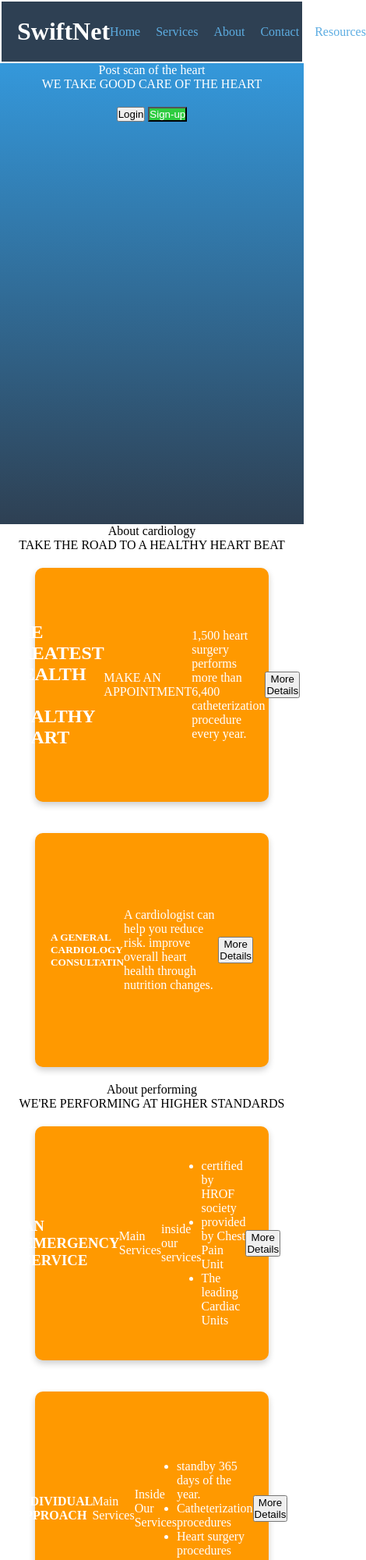
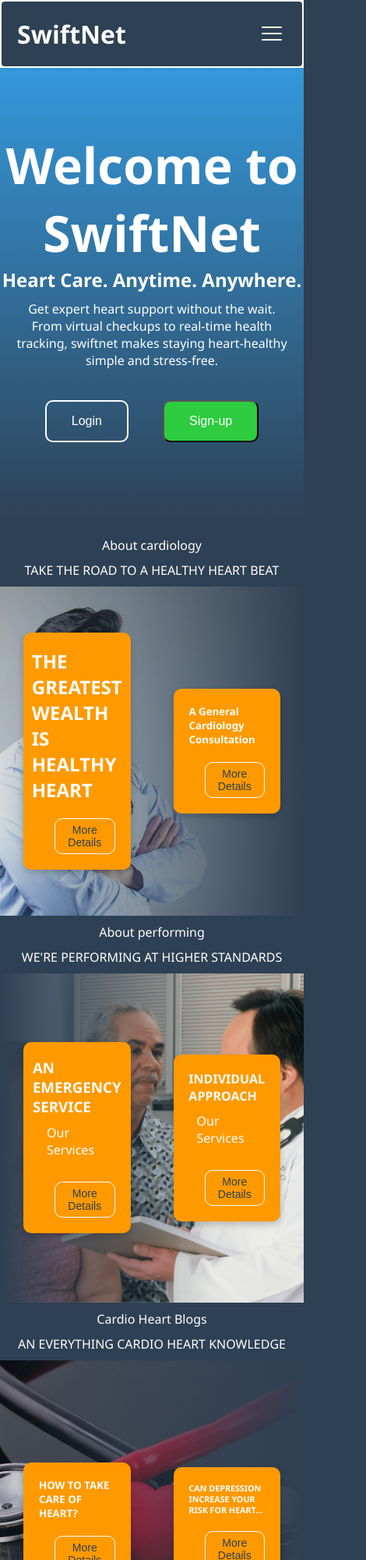
Before and after one commit to Jessy-code-maker/swiftNet, a plain HTML site: page index.html in a window 390 px wide. Shown: the top 2000 px of the page at 78% size, 470 px wide, since content can reach past the window. Drawn offline with Linux system fonts and the light colour scheme.

Commit message:
second commit

```diff
--- a/index.html
+++ b/index.html
@@ -7,10 +7,17 @@
     <title>SwiftNet</title>
 </head>
 <body>
+    <div class="header-wrapper">
     <header>
         <div class="logo">
             <h1>SwiftNet</h1>
         </div>
+        <input type="checkbox" id="menu-toggle" class="menu-toggle"/>
+        <label for="menu-toggle" class="hamburger">
+         <span></span>
+         <span></span>
+         <span></span>
+         </label>
         <nav class="nav-items">
             <a href="#home">Home</a>
             <a href="#services">Services</a>
@@ -19,10 +26,12 @@
             <a href="#resources">Resources</a>
         </nav>
     </header>
+    </div>
     <main>
         <section class="hero">
-            <p>Post scan of the heart</p>
-            <p>WE TAKE GOOD CARE OF THE HEART</p>
+            <h1>Welcome to SwiftNet</h1>
+            <h2>Heart Care. Anytime. Anywhere.</h2>
+            <p>Get expert heart support without the wait.<br> From virtual checkups to real-time health tracking, swiftnet makes staying heart-healthy simple and stress-free.</p>
             <div class="auth-buttons">
                 <button class="button-login">Login</button>
                 <button class="button-sign-up">Sign-up</button>
@@ -30,46 +39,43 @@
         </section>
          <p>About cardiology</p>
         <p>TAKE THE ROAD TO A HEALTHY HEART BEAT</p>
-        <div class="container">
+        <div class="container" id="one">
              <div class="card">
              <h2>THE GREATEST WEALTH IS HEALTHY HEART</h2>
-             <p>MAKE AN APPOINTMENT</p>
-             <p>1,500 heart surgery performs more than 6,400 catheterization procedure every year.</p>
+             <p class="card-text">Over 1,500 heart surgeries and 6,400 catheterization procedures performed yearly—because the greatest wealth is a healthy heart. Make your appointment today!</p>
              <div class="button-container">
                 <button>More Details</button>
              </div>
         </div>
          <div class="card">
-            <h5>A GENERAL CARDIOLOGY CONSULTATIN</h5>
-            <p>A cardiologist can help you reduce risk. improve overall heart health through nutrition changes.</p>
+            <h5>A  General Cardiology Consultation</h5>
+            <p class="card-text">Discover how a cardiologist can help you reduce your heart disease risk and improve your overall heart health with personalized nutrition and lifestyle strategies.</p>
             <div class="button-container"><button>More Details</button></div>
         </div>
         </div>
 
         <p>About performing</p>
         <p>WE'RE PERFORMING AT HIGHER STANDARDS</p>
-        <div class="container">
-        <div class="card">
+        <div class="container" id="two">
+        <div class="card" id="list-card">
             <h3>AN EMERGENCY SERVICE</h3>
-            <p>Main Services</p>
-            <p> inside our services</p>
-            <ul>
-                <li>certified by HROF society</li>
-                <li>provided by Chest Pain Unit</li>
-                <li>The leading Cardiac Units</li>
+            <p> Our Services</p>
+            <ul class="hide-on-small">
+                <li>Certified by the HROF Society</li>
+                <li>Supported by a Dedicated Chest Pain Unit</li>
+                <li>Delivered by Leading Cardiac Care Experts</li>
             </ul>
             <div class="button-container">
                 <button>More Details</button>
             </div>
         </div>
-        <div class="card">
+        <div class="card" id="list-card">
             <h4>INDIVIDUAL APPROACH</h4>
-            <p>Main Services</p>
-            <p>Inside Our Services</p>
-            <ul>
-                <li>standby 365 days of the year.</li>
-                <li>Catheterization procedures</li>
-                <li>Heart surgery procedures</li>
+            <p>Our Services</p>
+            <ul class="hide-on-small">
+                <li>Standby 365 days a year.</li>
+                <li>Expert catheterization procedures</li>
+                <li>Advanced heart surgery procedures</li>
             </ul>
             <div class="button-container"><button>More Details</button></div>
         </div>
@@ -77,15 +83,15 @@
 
         <p>Cardio Heart Blogs</p>
         <p>AN EVERYTHING CARDIO HEART KNOWLEDGE</p>
-        <div class="container">
+        <div class="container" id="three">
         <div class="card">
             <h5>HOW TO TAKE CARE OF HEART?</h5>
-            <p>The medical experts carefully transplant the heart you are nothing without your set eyes care set injury ma... </p>
+            <p class="card-text">Your heart beats for you every day—here's how to return the favor and keep it strong for life.... </p>
             <div class="button-container"><button>More Details</button></div>
         </div>
         <div class="card">
             <h6>CAN DEPRESSION INCREASE YOUR RISK FOR HEART...</h6>
-            <p>The medical experts carefully transplant the heart you are nothing without your set eye care</p>
+            <p class="card-text">Can your mood affect your heart? Discover how depression may silently raise your risk for heart disease.</p>
             <div class="button-container"><button>More Details</button></div>
         </div>
       </div>
--- a/style.css
+++ b/style.css
@@ -24,65 +24,157 @@ header {
     justify-content: space-between;
     align-items: center;
     padding: 20px 20px;
-    margin: 2px 2px;
     color: var(--text);
     background-color: var(--background);
+  border-radius: 4px;
+}
+
+.header-wrapper {
+  background-color:var(--text);
+  padding: 2px;
 }
 
 /* nav is short for navigation */
 .nav-items {
     display: flex;
     gap: 20px;
+    align-items: center;
 }
 
 .nav-items a{
+    display: flex;
     color: var(--link);
     text-decoration: none;
 }
 
 .nav-items a:hover {
+    display: flex;
     color: var(--text);
     text-decoration: underline;
+}
+
+.menu-toggle {
+    display: none;
+}
+
+.hamburger {
+    display: none;
+    font-size: 1.5rem;
+    cursor: pointer;
+    user-select: none;
+    color: var(--text);
+    width: 32px;
+    height: 32px;
+    position: relative;
+    z-index: 2;
+}
+.hamburger span {
+    display: block;
+    position: absolute;
+    height: 2px;
+    width: 80%;
+    background-color: var(--text);
+    border-radius: 2px;
+    opacity: 1;
+    left: 0;
+
+transition:all 0.3s ease ;
+}
+
+.hamburger span:nth-child(1) {
+    top: 6px;
+}
+
+.hamburger span:nth-child(2) {
+    top:14px;
+}
+
+.hamburger span:nth-child(3) {
+    top: 22px;
+}
+
+.menu-toggle:checked + .hamburger span:nth-child(1) {
+    transform: rotate(45deg);
+    top: 14px;
+}
+
+.menu-toggle:checked + .hamburger span:nth-child(2) {
+    opacity: 0;
+}
+
+.menu-toggle:checked + .hamburger span:nth-child(3) {
+    transform: rotate(-45deg);
+    top: 14px;
 }
 
 .hero {
     display: flex;
     flex-direction: column;
+    text-align: center;
+    justify-content: center;
     background-color: var(--background);
     background: linear-gradient(to top, var(--background), var(--primary));
     height: 70vh;
     color: var(--text);
-    text-align: center;
+    animation:slide-in 1s ease-in-out;
+}
+
+.hero h1 {
+    font-size: 4rem;
 }
 
 /* auth is short for authentication */
 .auth-buttons {
-    margin: 10px;
-    padding: 10px;
-    border-radius: 5px 5px;
+    margin: 5px;
+    padding: 5px;
+    animation: fade-in 4s ease;
+    font-weight: 600px;
+}
+
+.auth-buttons .button-login {
+    background-color: transparent;
+    border: 2px solid #ffffff;
+    padding: 1rem 2rem;
+    font-size: 1rem;
+    color: var(--text);
+    border-radius: 10px;
+    margin: 20px;
 }
 
 .auth-buttons .button-login:hover {
-    background-color: transparent;
-    border: 2px solid #ffffff;
-}
-
-.auth-buttons .button-login:hover {
-background-color: var(--background);
-color: var(--text);
+color: var(--background);
+background-color: var(--text);
 border: none;
+transition: color 0.3s, border 0.3s;
 }
 
 .auth-buttons .button-sign-up {
     background-color: #2ecc40;
     color: var(--text);
+    margin-top: 2rem;
+    margin-right: 1rem;
+     padding: 1rem 2rem;
+     font-size: 1rem;
+     border-radius: 10px;
+     margin: 20px;
+
 }
 
 .auth-buttons .button-sign-up:hover {
     background-color: #28b537;
+    transition: color 0.3s, border 0.3s;
+}
+
+body {
+    font-family: 'Segoe UI', Tahoma, Geneva, Verdana, sans-serif;
+    background-color: var(--background);
+    color: var(--text);
 }
 .container {
     display: flex;
+    flex: 1 1 35%;
+    flex-direction: row;
+    align-items: center;
     width: 100%;
     justify-content: center;
     flex-wrap: wrap;
@@ -90,6 +182,7 @@ border: none;
 
 .card{
     display: flex;
+    flex: 1 1 35%;
     background-color: var(--accent);
     color: var(--text);
     padding: 20px 20px;
@@ -99,14 +192,64 @@ border: none;
     margin: 20px;
     height: 300px;
     border-radius: 10px 10px;
-    width: 300px;
+    width: 500px;
+    overflow: hidden;
+    animation: fade-in 4s ease;
+    flex-direction: column;
+    position: relative;
+    justify-content: space-between;
 }
 
 .card:hover {
-    background-color: var(--card-hover);
     color: var(--text);
     transform: scale(1.05);
     transition: color 0.3s, border 0.3s;
+}
+
+#one {
+    display: flex;
+    flex-wrap: wrap;
+  background:
+    linear-gradient(to right,
+      rgba(46, 64, 83, 0.2) 0%,
+      rgba(46, 64, 83, 0.4) 25%,
+      rgba(46, 64, 83, 0.6) 50%,
+      rgba(46, 64, 83, 0.8) 75%,
+      rgba(46, 64, 83, 1) 100%),
+    url('unsplash_1.jpg');
+  background-size: 600px auto;
+  background-repeat: no-repeat;
+  background-position: left center;
+  height: 60vh;
+}
+
+#two {
+    background:
+    linear-gradient(to right,
+      rgba(46, 64, 83, 1) 0%,       /* solid color on left */
+      rgba(46, 64, 83, 0) 70%,      /* fade to transparent near right */
+      rgba(46, 64, 83, 0) 100%),    /* fully transparent on right */
+    url('unsplash_2.jpg');
+  background-size: 600px auto;
+  background-repeat: no-repeat;
+  background-position: right center;
+  height: 70vh;
+  margin: 0;
+}
+
+#three {
+    background:
+    linear-gradient(to right,
+      rgba(46, 64, 83, 0.2) 0%,
+      rgba(46, 64, 83, 0.4) 25%,
+      rgba(46, 64, 83, 0.6) 50%,
+      rgba(46, 64, 83, 0.8) 75%,
+      rgba(46, 64, 83, 1) 100%),
+    url('unsplash_3.jpg');
+  background-size: 600px auto;
+  background-repeat: no-repeat;
+  background-position: left center;
+  height: 70vh;
 }
 
 .footer {
@@ -116,80 +259,122 @@ border: none;
     justify-content: center;
 }
 
-.button-container:hover {
-   text-decoration:underline;
+.button-container button {
+     background-color: transparent;
+    border: 2px solid #ffffff;
+    padding: 1rem 2rem;
+    font-size: 1rem;
+    color: var(--background);
+    border-radius: 10px;
+    margin: 20px 0px 0px 20px;
+     display: flex;
+    align-items: flex-end;
+    justify-content: flex-end;
+}
+
+.button-container  button:hover {
+    color: var(--text);
+background-color: var(--card-hover);
+border: none;
+transition: color 0.3s, border 0.3s;
 }
 
 p{
     display: flex;
     align-items: center;
     justify-content: center;
+    margin: 10px;
+}
+@keyframes slide-in {
+    from {
+        transform: translateY(-100%);
+    }
+    to {
+        transform: translateY(0);
+    }
+}
+
+@keyframes fade-in {
+    from {
+        opacity: 0;
+    }
+    to {
+        opacity: 1;
+    }
+}
+@media (max-width:800px) {
+    .hamburger {
+        display: block;
+        z-index: 2;
+        position: relative;
+    }
+
+  #one, #two, #three {
+    background-size: cover;
+    background-position: center;
+    height: 50vh;
+  }
+
+   .card-text {
+        display: none;
+    }
+
+    .button-container button {
+        padding: 6px 12px;
+        font-size: 14px;
+         border: 1px solid #ffffff;
+
+    }
+
+    .hide-on-small {
+        display: none;
+    }
+
+    .li {
+    white-space: nowrap;
+    overflow: hidden;
+    text-overflow: ellipsis;
+}
+
+#list-card {
+        height: auto;
+}
+
+    .card {
+        height: auto;
+  }
+
+    .container {
+    gap: 15px;
+    padding: 0 10px;
+  }
+
+      @keyframes heartbeat {
+    0% {
+      background-position: 0 50%, 0 50%;
+    }
+    100% {
+      background-position: 600px 50%, 0 50%;
+    }
+
+  }
 }
 
 
-
-
-
-
-
-
-
-
-
-
-
-
-
-
-
-
-
-
-
-
-
-
-/* body {
-   background-color:var(--background);
-    margin: 30px;
+    .menu-toggle{
+        display: none;
+    }
+    .nav-items {
+        display: none;
+        flex-direction: column;
+        position: absolute;
+        top: 60px;
+        left:0;
+        z-index: 1;
+        background: var(--background);
+        width: 100%;
+        padding: 20px;
+    }
+  .menu-toggle:checked + .hamburger + .nav-items {
     display: flex;
-    align-items: center;
-    justify-content: center;
-    flex-wrap: wrap;
-    background: linear-gradient( top,(var(--background), var(--primary)))
-
-.hero {
-    background-color: var(--background);
-    background: linear-gradient( top,(var(--background), var(--primary)));
-}
-
-
-#card {
-    background-color: var(--accent) ;
-    padding: 20px 20px;
-    display: flex;
-    align-items: end;
-    justify-content: end;
-    transform: scale(1.05) ;
-    box-shadow:  0 4px 8px rgba(0, 0, 0, 0.2);
-}
-
-.card:hover {
-    background-color: #cc7a00;
-}
-
-.button-container {
-    background-color:#2ecc40;
-    color: var(--text);
-}
-
-.button-container:hover {
-    background-color: #28b537;
-}
-
-a {
- color: var(--link);
-}
-a:hover {
-    color: #3498db;
-} */
+  }
```
Also changed, not shown: unsplash_1.jpg (added), unsplash_2.jpg (added), unsplash_3.jpg (added).
